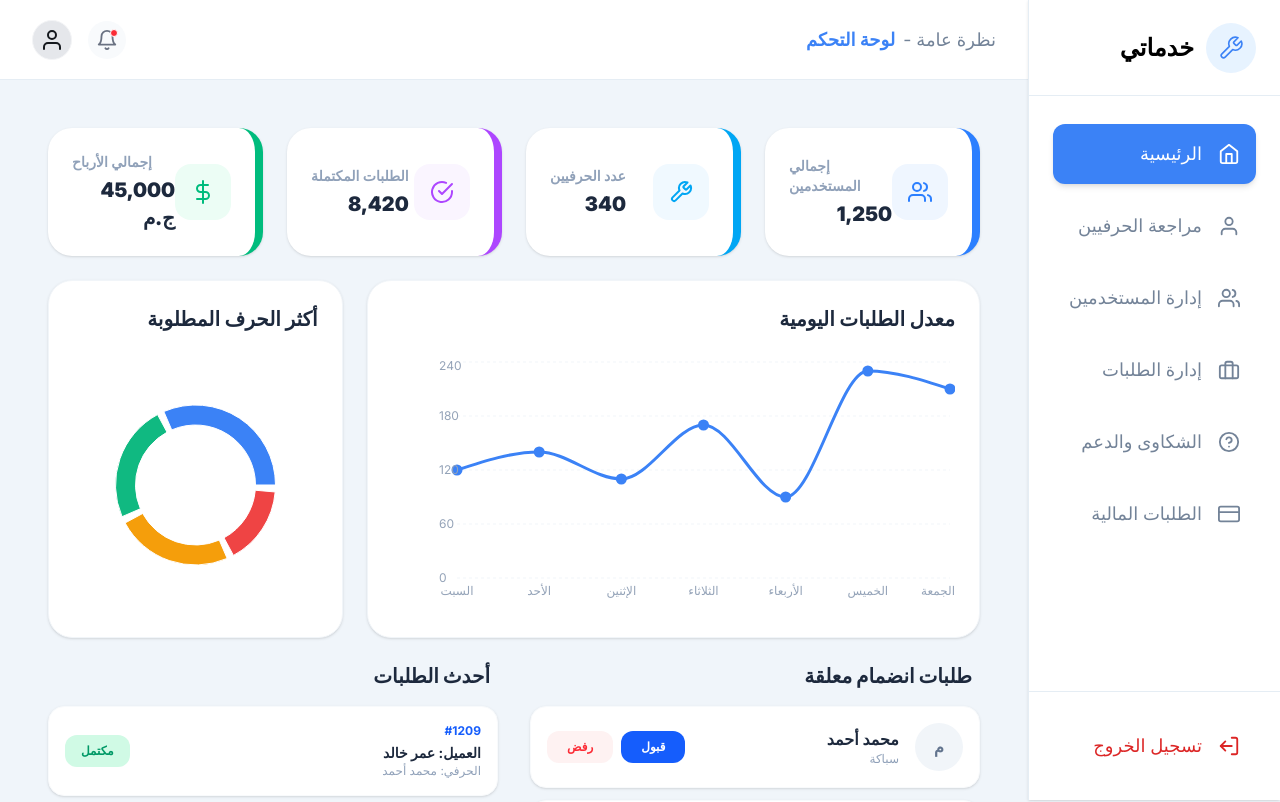
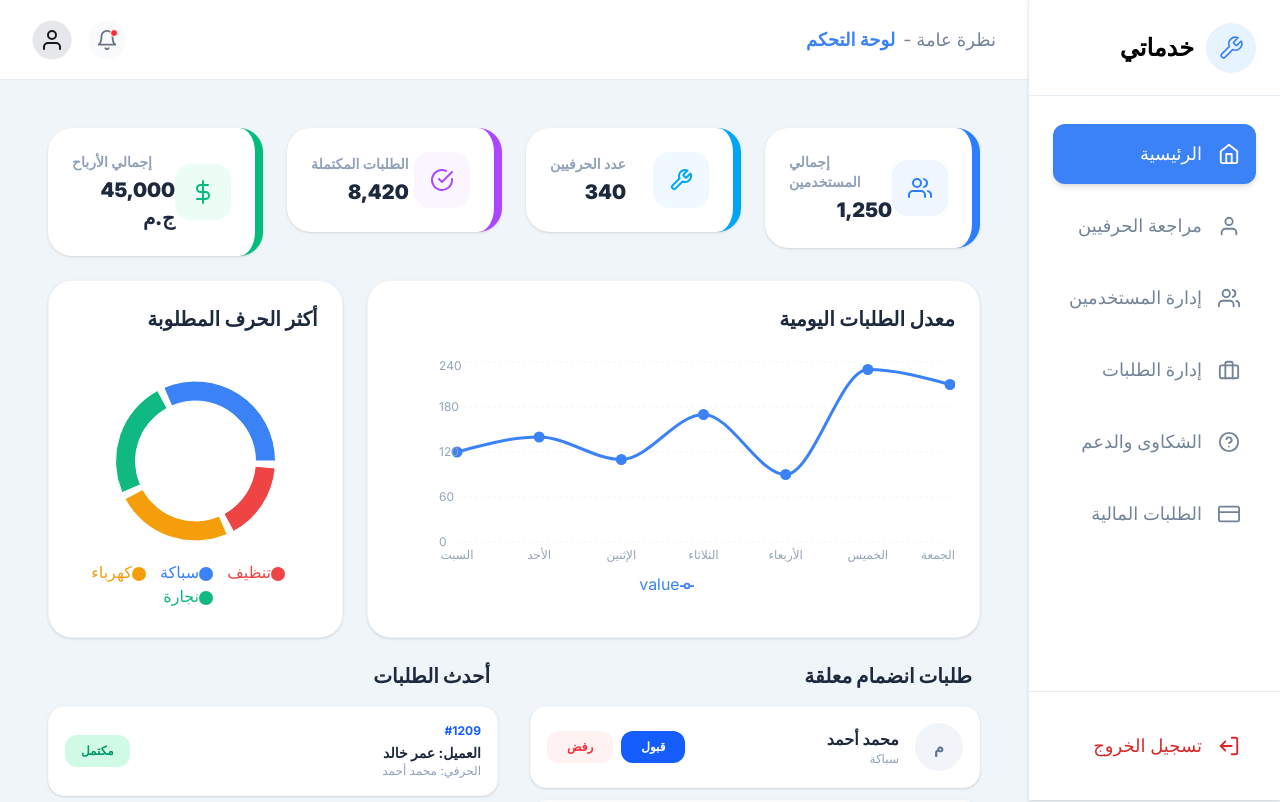
Before and after one commit to Zeyad-Mo7amed/Graduation-project, a React (Vite) app: page / in a window 1280 px wide. Shown: the top 802 px of the page. Built offline with nearby package versions, Linux system fonts and the light colour scheme.

Commit message:
Build fixed and updated styles2

```diff
--- a/package.json
+++ b/package.json
@@ -12,6 +12,7 @@
   "dependencies": {
     "@tailwindcss/vite": "^4.2.2",
     "axios": "^1.14.0",
+    "framer-motion": "^12.38.0",
     "react": "^19.2.4",
     "react-dom": "^19.2.4",
     "react-icons": "^5.6.0",
--- a/src/Pages/Home/Home.tsx
+++ b/src/Pages/Home/Home.tsx
@@ -9,10 +9,10 @@ import {
   PieChart,
   Pie,
   Cell,
+  Legend,
 } from "recharts";
 import { FiUsers, FiTool, FiCheckCircle, FiDollarSign } from "react-icons/fi";
-
-// --- 1. مصفوفات البيانات (Static Data / Mock API) ---
+import { motion } from "framer-motion";
 
 const STATS_CARDS = [
   {
@@ -79,7 +79,6 @@ const LATEST_ORDERS = [
   },
 ];
 
-// بيانات الرسوم البيانية
 const LINE_CHART_DATA = [
   { name: "السبت", value: 120 },
   { name: "الأحد", value: 140 },
@@ -99,21 +98,33 @@ const PIE_CHART_DATA = [
 
 const COLORS = ["#3B82F6", "#10B981", "#F59E0B", "#EF4444"];
 
-// --- 2. المكون الرئيسي (Home Page) ---
+const itemAnim = {
+  hidden: { opacity: 0, y: 20 },
+  visible: { opacity: 1, y: 0 },
+};
 
 export default function Home() {
   return (
-    <div dir="rtl" className="space-y-6 p-4 bg-[#F0F5FA] min-h-screen">
-      {/* عرض الكروت الإحصائية */}
+    <motion.div
+      initial="hidden"
+      animate="visible"
+      transition={{ staggerChildren: 0.1 }}
+      dir="rtl"
+      className="space-y-6 p-4 bg-[#F0F5FA] min-h-screen"
+    >
       <div className="grid grid-cols-1 md:grid-cols-2 lg:grid-cols-4 gap-6">
         {STATS_CARDS.map((item) => (
-          <StatCard key={item.id} {...item} />
+          <motion.div key={item.id} variants={itemAnim}>
+            <StatCard {...item} />
+          </motion.div>
         ))}
       </div>
 
-      {/* الرسوم البيانية */}
       <div className="grid grid-cols-1 lg:grid-cols-3 gap-6">
-        <div className="lg:col-span-2 bg-white p-6 rounded-3xl shadow-sm border border-slate-100">
+        <motion.div
+          variants={itemAnim}
+          className="lg:col-span-2 bg-white p-6 rounded-3xl shadow-sm border border-slate-100"
+        >
           <h3 className="text-xl font-bold mb-6 text-slate-800">
             معدل الطلبات اليومية
           </h3>
@@ -137,20 +148,23 @@ export default function Home() {
                   tick={{ fill: "#94A3B8", fontSize: 12, dx: -10 }}
                 />
                 <Tooltip />
+                <Legend verticalAlign="bottom" height={36} />{" "}
                 <Line
                   type="monotone"
                   dataKey="value"
                   stroke="#3B82F6"
                   strokeWidth={3}
                   dot={{ r: 4, fill: "#3B82F6" }}
-                  activeDot={{ r: 6 }}
                 />
               </LineChart>
             </ResponsiveContainer>
           </div>
-        </div>
+        </motion.div>
 
-        <div className="bg-white p-6 rounded-3xl shadow-sm border border-slate-100 flex flex-col items-center">
+        <motion.div
+          variants={itemAnim}
+          className="bg-white p-6 rounded-3xl shadow-sm border border-slate-100 flex flex-col items-center"
+        >
           <h3 className="text-xl font-bold mb-6 w-full text-right text-slate-800">
             أكثر الحرف المطلوبة
           </h3>
@@ -172,35 +186,38 @@ export default function Home() {
                   ))}
                 </Pie>
                 <Tooltip />
+                <Legend
+                  verticalAlign="bottom"
+                  align="center"
+                  iconType="circle"
+                />
               </PieChart>
             </ResponsiveContainer>
           </div>
-        </div>
+        </motion.div>
       </div>
 
       {/* القوائم */}
       <div className="grid grid-cols-1 lg:grid-cols-2 gap-8">
+        <motion.div variants={itemAnim}>
           <ListContainer title="طلبات انضمام معلقة">
             {PENDING_CRAFTSMEN.map((person) => (
-            <JoinRequestItem
-              key={person.id}
-              name={person.name}
-              craft={person.craft}
-            />
+              <JoinRequestItem key={person.id} {...person} />
             ))}
           </ListContainer>
+        </motion.div>
 
+        <motion.div variants={itemAnim}>
           <ListContainer title="أحدث الطلبات">
             {LATEST_ORDERS.map((order, index) => (
               <OrderItem key={index} {...order} />
             ))}
           </ListContainer>
+        </motion.div>
       </div>
-    </div>
+    </motion.div>
   );
 }
-
-// --- 3. المكونات الفرعية (Reusable Components) ---
 
 const StatCard = ({ title, value, icon, color, iconBg }: { title: string; value: string; icon: React.ReactNode; color: string; iconBg: string }) => (
   <div
```
Also changed, not shown: 1 other file (tests, documents, lock files or other folders). Lines whose indentation alone changed are shown as unchanged.
